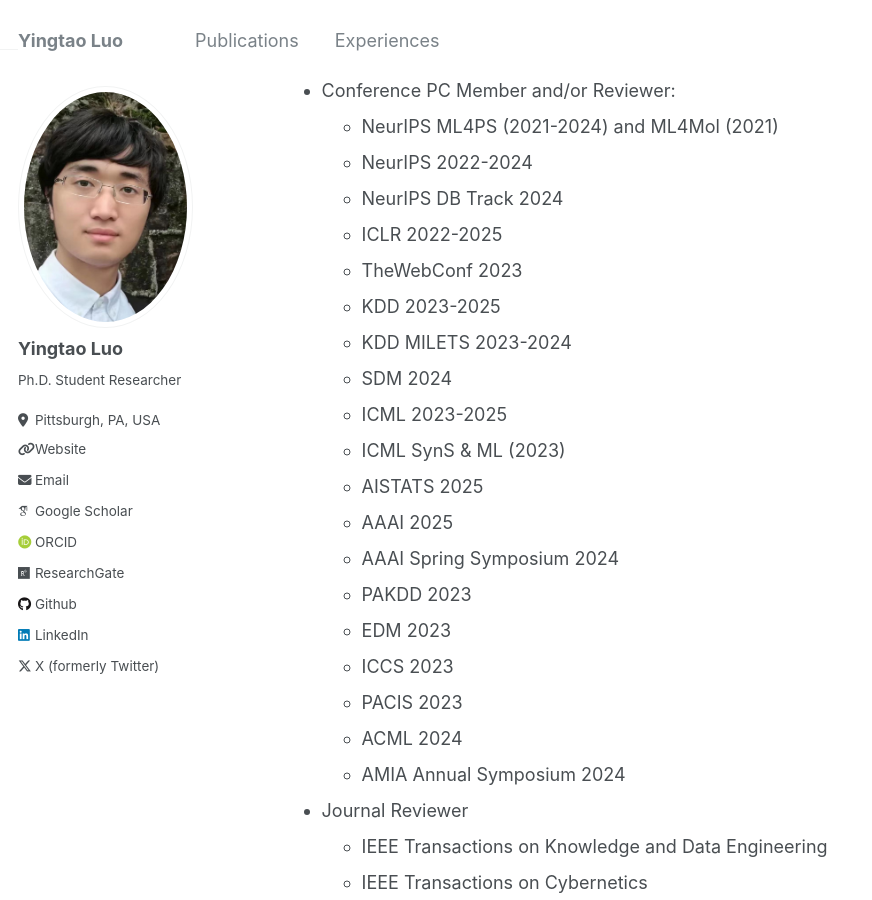
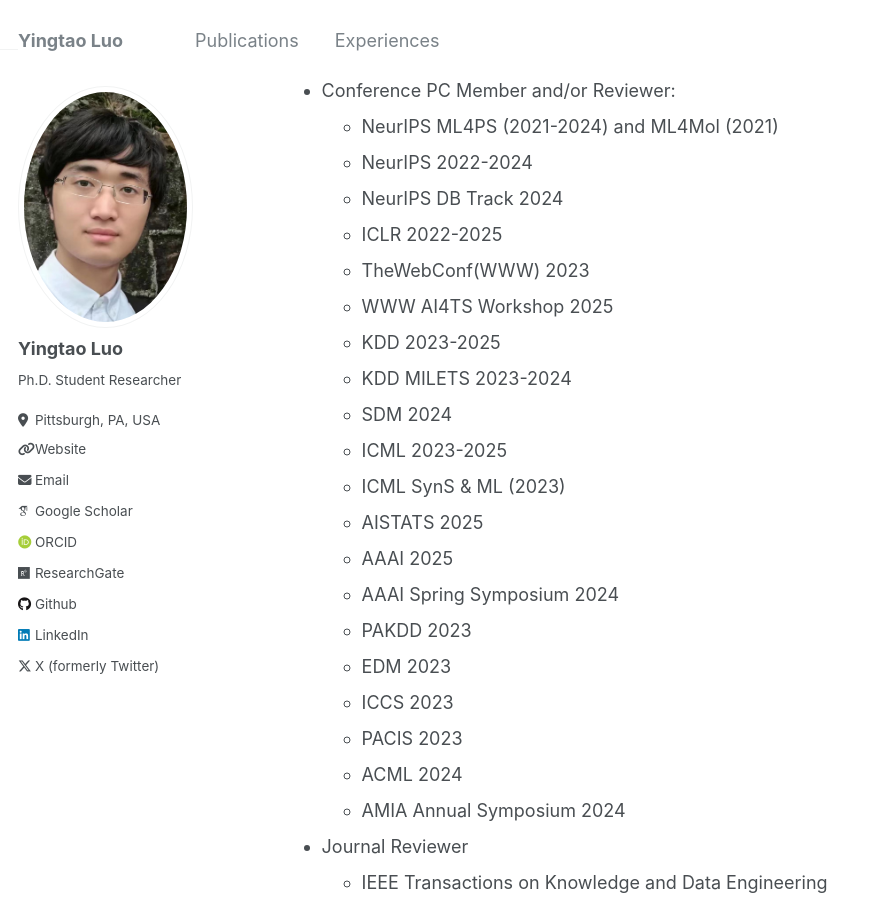
Before and after one commit to yingtaoluo/yingtaoluo.github.io, a Jekyll site: the page built from _pages/experiences.md, in a window 1280 px wide and 900 px high, scrolled down 664 px. Shown: the whole window, without its empty margins (0-872 px from the left). Built offline with Jekyll 4.4.1, drawn with Linux system fonts in a browser that asks for light colours; some web fonts are replaced.

Commit message:
Update experiences.md

```diff
--- a/_pages/experiences.md
+++ b/_pages/experiences.md
@@ -34,7 +34,8 @@ Academic Services
   * NeurIPS 2022-2024
   * NeurIPS DB Track 2024
   * ICLR 2022-2025
-  * TheWebConf 2023
+  * TheWebConf(WWW) 2023
+  * WWW AI4TS Workshop 2025
   * KDD 2023-2025
   * KDD MILETS 2023-2024
   * SDM 2024
```
